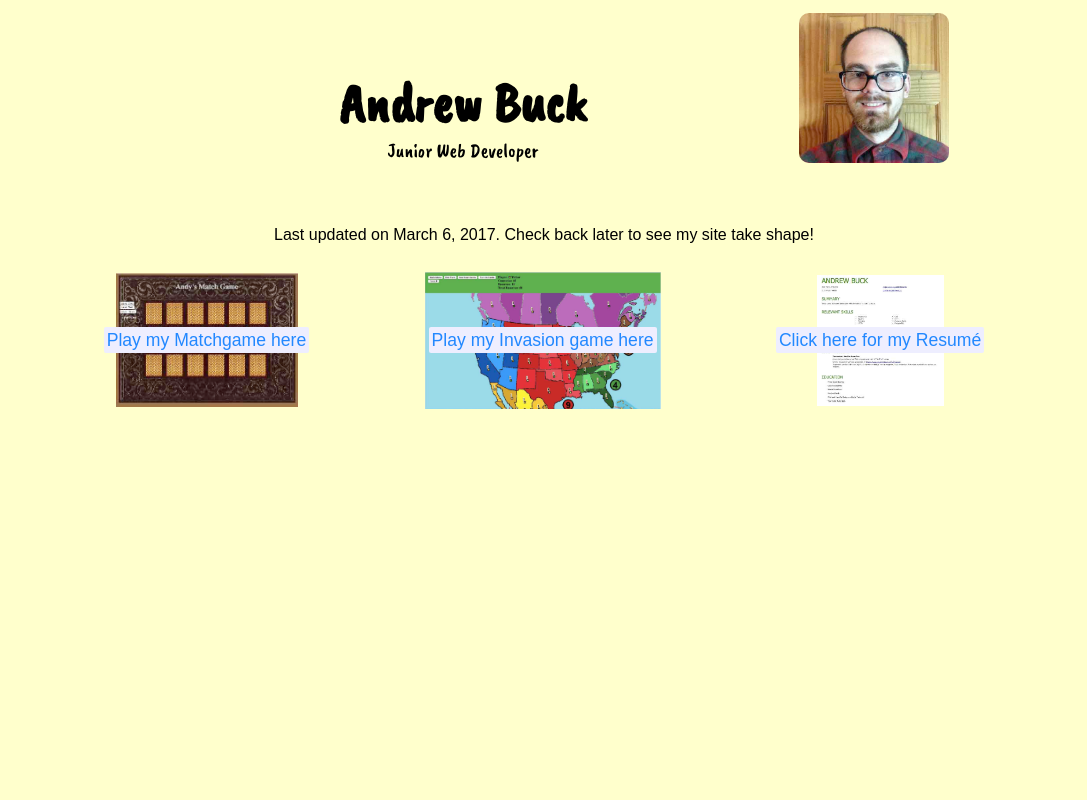
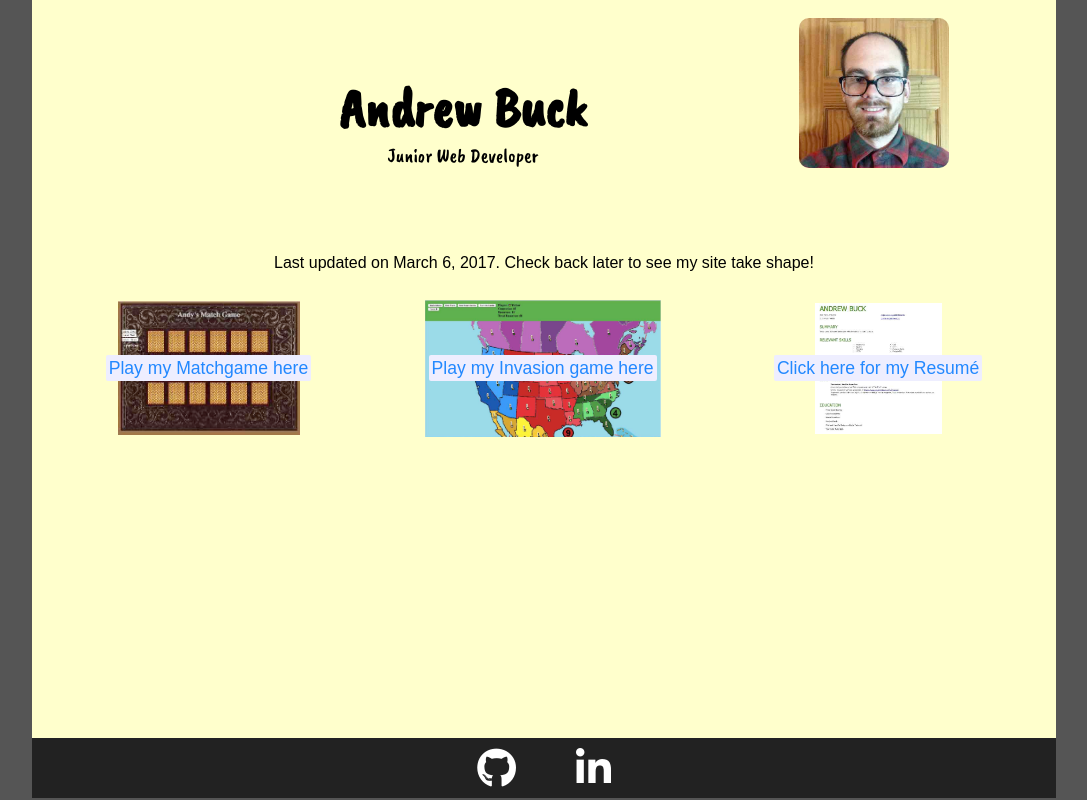
Before and after one commit to life4ants/life4ants.github.io, a plain HTML site: page index.html in a window 1280 px wide. Shown: the whole page, without its empty margins (96-1183 px from the left). Drawn offline with nearby package versions, Linux system fonts and the light colour scheme; a web font is replaced by a local one.

Commit message:
footer, github/linkedin links

```diff
--- a/index.html
+++ b/index.html
@@ -4,11 +4,13 @@
     <title>Andrew Buck | Home</title>
     <meta charset="UTF-8">
     <meta name="viewport" content="width=device-width, initial-scale=1.0">
+    <script src="https://use.fontawesome.com/05b87e31dd.js"></script>
+    <link rel="shortcut icon" href="images/favicon.ico" type="image/x-icon">
 	  <link rel="stylesheet" href="main.css" type="text/css">
-    <link rel="shortcut icon" href="images/favicon.ico" type="image/x-icon">
   </head>
   <body>
-    <div class="top">
+    <div class="container">
+      <header>
         <div id="spacer"></div>
         <div id="title">
           <h1>Andrew Buck</h1>
@@ -17,12 +19,23 @@
         <div id="profile-pic">
           <img src="images/me.jpg" alt="A picture of Andrew Buck">
         </div>
-    </div>
+      </header>
+      <div class="content">
         <p>Last updated on March 6, 2017. Check back later to see my site take shape!</p>
         <div class="links-box">
           <a href="/matchgame" id="matchgame"><span>Play my Matchgame here</span></a>
           <a href='/invasion' id="invasion"><span>Play my Invasion game here</span></a>
       	  <a href='/abuck_webdeveloper.pdf' id="resume"><span>Click here for my Resumé</span></a>
         </div>
+      </div>
+      <footer>
+        <a href='https://github.com/life4ants' target='_blank'>
+          <i class="fa fa-github" aria-hidden="true"></i>
+        </a>
+        <a href='https://www.linkedin.com/in/andrew-buck-56170a137' target='_blank'>
+          <i class="fa fa-linkedin" aria-hidden="true"></i>
+        </a>
+      </footer>
+    </div>
   </body>
 </html>
--- a/main.css
+++ b/main.css
@@ -1,11 +1,25 @@
 @import url('https://fonts.googleapis.com/css?family=Droid+Sans|Caveat+Brush');
 
 body{
-  max-width: 1000px;
+  background-color: #555;
+  font-family: "Droid Sans", sans-serif;
+  display: flex;
+  justify-content: center;
+}
+
+.container {
+  min-height: 100vh;
+  flex: 1;
+  display: flex;
+  flex-direction: column;
+  max-width: 1024px;
   background-color: #ffc;
-  margin: auto;
-  padding: 5px;
-  font-family: "Droid Sans", sans-serif;
+  margin: -10px;
+}
+
+.content {
+  flex: 1;
+  padding: 15px;
 }
 
 p{
@@ -13,11 +27,11 @@ p{
 }
 
 /*    title and picture:  */
-.top{
+header {
   display: flex;
-  padding: 8px;
+  padding: 20px;
   text-align: center;
-  margin-bottom: 50px;
+  margin-bottom: 30px;
 }
 
 #profile-pic{
@@ -57,8 +71,11 @@ p{
     margin-top: 20px;
   }
 
-  .top{
+  header{
     flex-direction: column;
+  }
+  #title{
+    margin-top: 30px;
   }
 
 }
@@ -109,3 +126,25 @@ p{
   background-image: url("images/resume.jpg");
   background-size: 51%;
 }
+
+/*  footer:  */
+
+footer {
+  margin-top: 10px;
+  background-color: #222;
+  display: flex;
+  justify-content: center;
+}
+
+.fa{
+  font-size: 40px;
+}
+
+footer a{
+  color: #fff;
+  margin: 10px 30px;
+}
+
+footer a:hover{
+  color: #999;
+}
```
Lines whose indentation alone changed are shown as unchanged.
